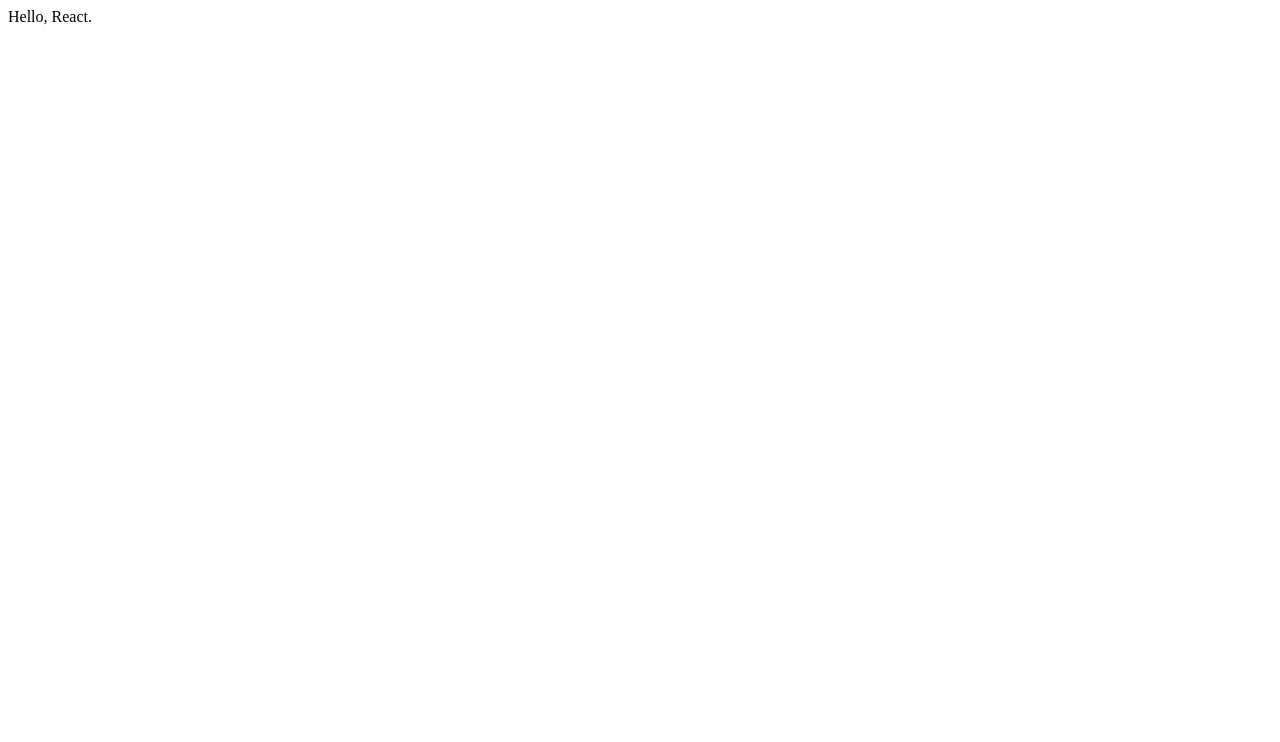
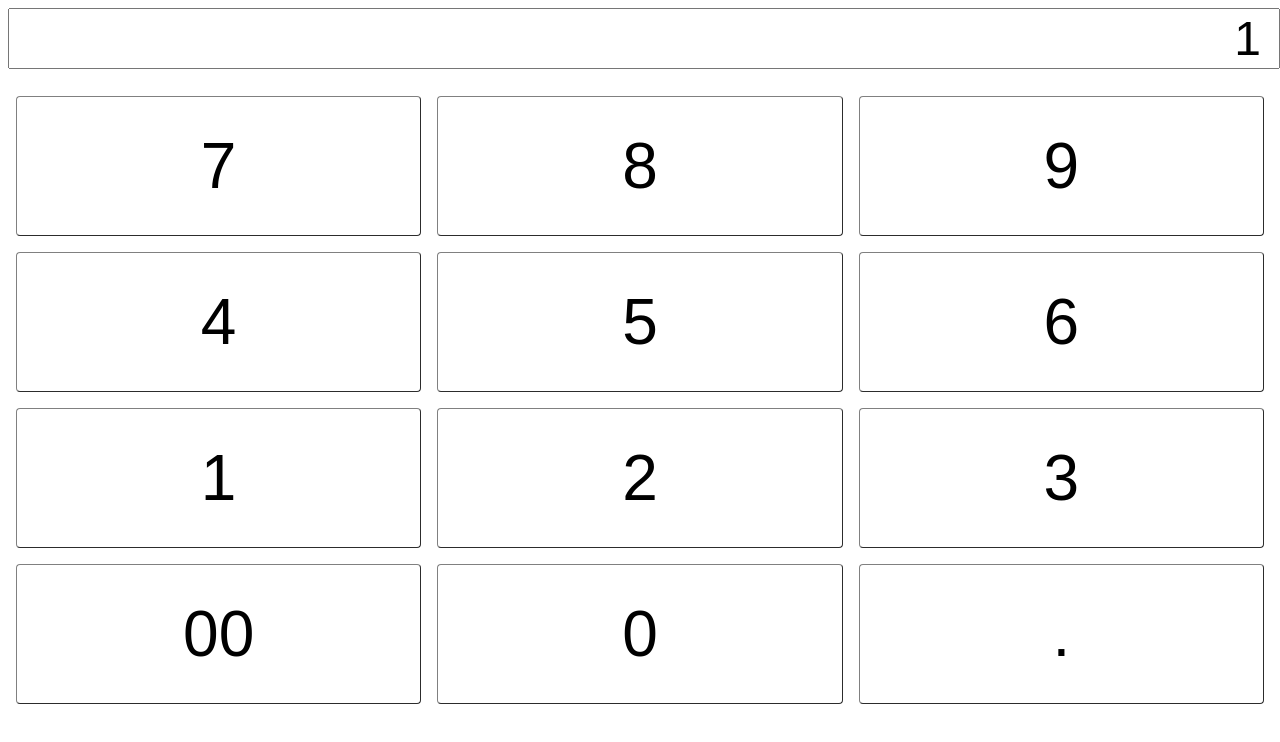
Before and after one commit to urushiyama/react-simple-calculator, a React (Create React App) app: page / in a window 1280 px wide. Shown: the top 742 px of the page. Built offline with nearby package versions, Linux system fonts and the light colour scheme.

Commit message:
Add result display & number keys

```diff
--- a/src/App.js
+++ b/src/App.js
@@ -1,10 +1,13 @@
 import React, { Component } from 'react';
+import Display from './Display';
+import ControlPanel from './ControlPanel';
 
 class App extends Component {
   render() {
     return (
       <div className="App">
-        Hello, React.
+        <Display value={1} />
+        <ControlPanel />
       </div>
     );
   }
--- /dev/null
+++ b/src/ControlButton.css
@@ -0,0 +1,15 @@
+.ControlButton {
+  height: 100%;
+  padding: 8px;
+  width: 100%;
+}
+.ControlButton .ControlButton-button {
+  background-color: white;
+  border-color: gray;
+  border-radius: 4px;
+  border-style: outset;
+  border-width: 1px;
+  font-size: 4em;
+  height: 140px;
+  width: 100%;
+  }
--- /dev/null
+++ b/src/ControlButton.js
@@ -0,0 +1,16 @@
+import React, { Component } from 'react';
+import './ControlButton.css';
+
+class ControlButton extends Component {
+  render() {
+    return (
+      <div className="ControlButton">
+        <button className="ControlButton-button">
+          {this.props.value}
+        </button>
+      </div>
+    );
+  }
+}
+
+export default ControlButton;
--- /dev/null
+++ b/src/ControlPanel.css
@@ -0,0 +1,11 @@
+.ControlPanel {
+  display: flex;
+  flex-direction: column;
+  width: 100%;
+}
+
+.ControlPanel-row {
+  display: flex;
+  flex-direction: row;
+  width: 100%;
+}
--- /dev/null
+++ b/src/ControlPanel.js
@@ -0,0 +1,34 @@
+import React, { Component } from 'react';
+import ControlButton from './ControlButton';
+import './ControlPanel.css';
+
+class ControlPanel extends Component {
+  render() {
+    return (
+      <div className="ControlPanel">
+        <div className="ControlPanel-row">
+          <ControlButton value={7} />
+          <ControlButton value={8} />
+          <ControlButton value={9} />
+        </div>
+        <div className="ControlPanel-row">
+          <ControlButton value={4} />
+          <ControlButton value={5} />
+          <ControlButton value={6} />
+        </div>
+        <div className="ControlPanel-row">
+          <ControlButton value={1} />
+          <ControlButton value={2} />
+          <ControlButton value={3} />
+        </div>
+        <div className="ControlPanel-row">
+          <ControlButton value={'00'} />
+          <ControlButton value={0} />
+          <ControlButton value={'.'} />
+        </div>
+      </div>
+    );
+  }
+}
+
+export default ControlPanel;
--- /dev/null
+++ b/src/Display.css
@@ -0,0 +1,11 @@
+.Display {
+  height: 80px;
+  width: 100%;
+}
+
+.Display-input {
+  font-size: 3em;
+  width: 100%;
+  text-indent: 8px;
+  text-align: right;
+}
--- /dev/null
+++ b/src/Display.js
@@ -0,0 +1,14 @@
+import React, { Component } from 'react';
+import './Display.css';
+
+class Display extends Component {
+  render() {
+    return (
+      <div className="Display">
+        <input className="Display-input" type="number" readOnly="readOnly" value={this.props.value} />
+      </div>
+    );
+  }
+}
+
+export default Display;
```
